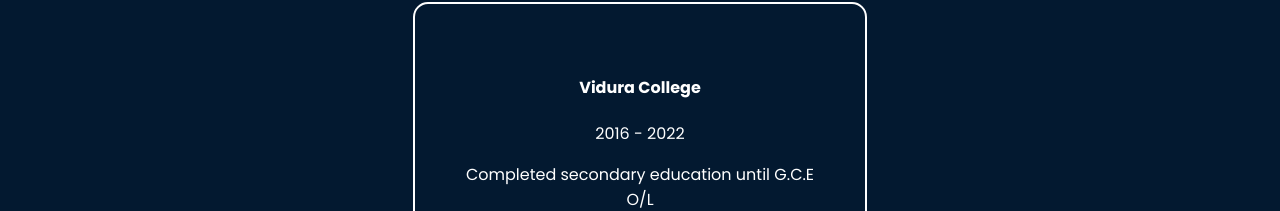
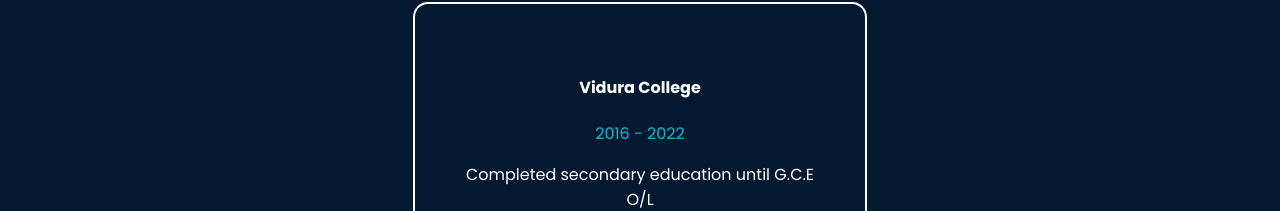
Before and after one commit to emika-sandina/portfolio-website, a plain HTML site: page src/index.html in a window 1280 px wide. In both pictures the pointer is over the element 640 px from the left and 2091 px from the top of the page. Shown: the part 1951-2162 px from the top of the page. Drawn offline with Linux system fonts and the light colour scheme.

Commit message:
minorrrr

```diff
--- a/src/css/styles.css
+++ b/src/css/styles.css
@@ -142,3 +142,7 @@
 #education .card {
   width: 350px;
 }
+
+#education .card :hover {
+  color: #00bcd4;
+}
```
